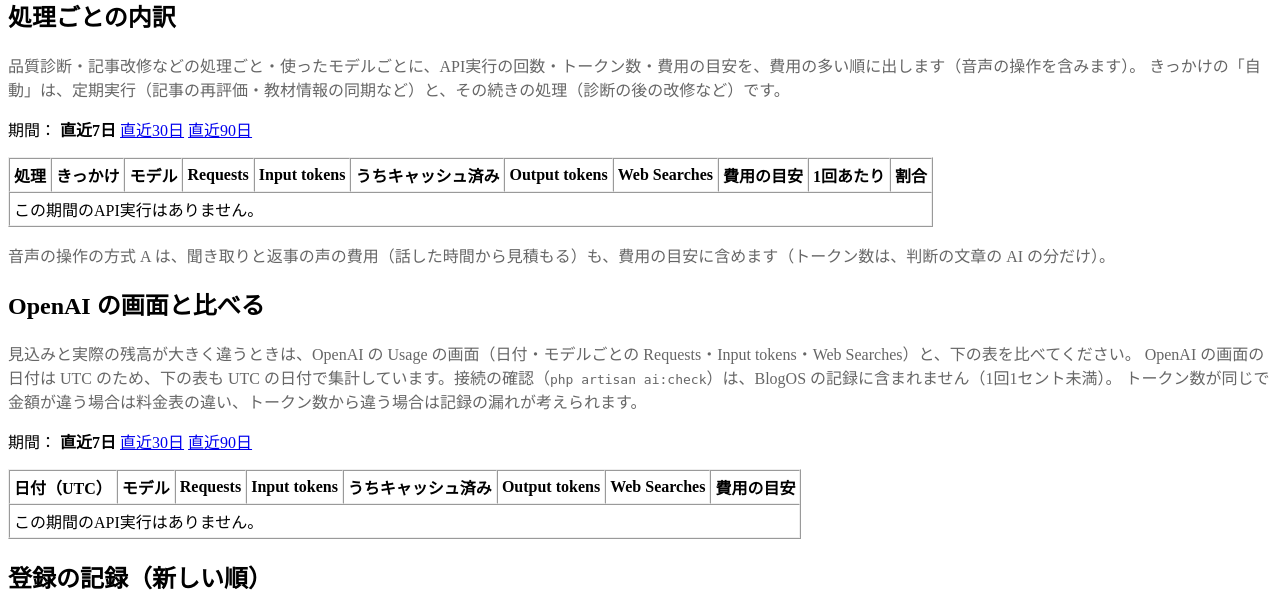
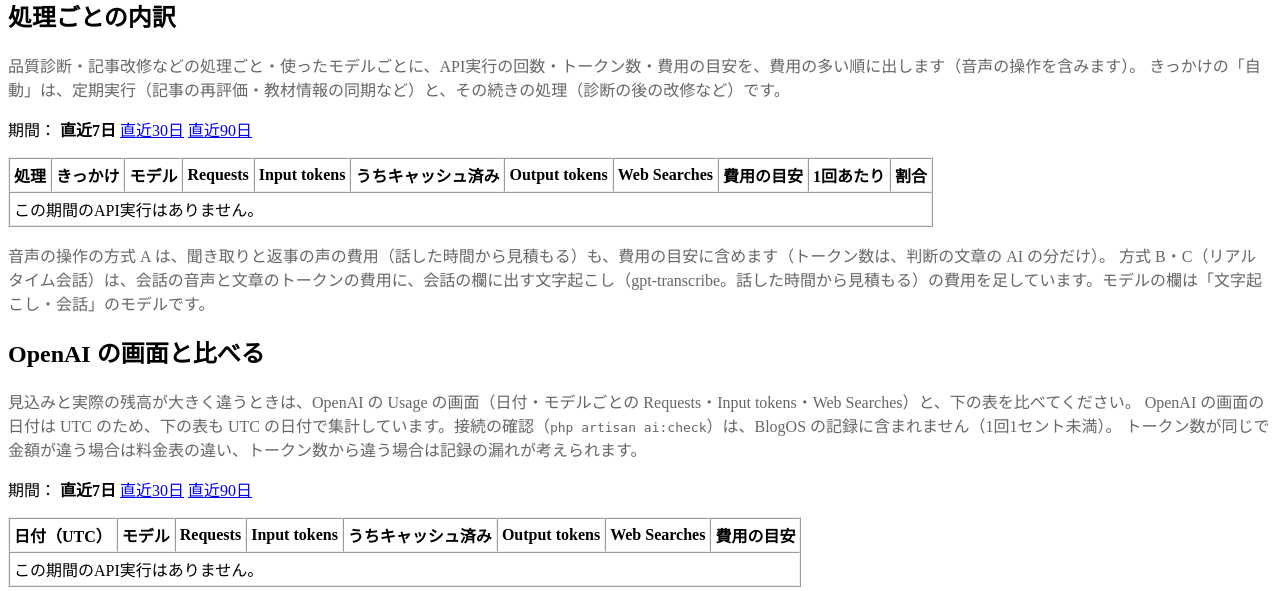
Before and after one commit to Shinji-Iwana/BlogOS, a Laravel app: page /ai/credits in a window 1280 px wide. Shown: the part 457-1048 px from the top of the page. Run offline with Laravel 12, Linux system fonts and the light colour scheme; the visitor is signed in with stand-in values (Sample User, id 1); data comes from the database, SQL or seed files in the repository; data that the repository does not hold is empty; parts of the project's set-up code (start-up, migrations or seed data) failed here and were passed over; some libraries are stand-ins or nearby versions.

Commit message:
feat: リアルタイムの会話の文字起こしをgpt-transcribeに切り替え

```diff
--- a/config/blogos.php
+++ b/config/blogos.php
@@ -358,7 +358,8 @@ return [
         // 聞き取りは1分あたり。返事の声は100万トークンあたり（文字の入力・音声の出力）で、1分あたりは音声の出力 × tts_audio_tokens_per_minute
         // （話す時間は文字数から見積もる）
         'prices' => [
-            'transcribe_per_minute'       => ['gpt-transcribe' => 0.0045, 'gpt-4o-mini-transcribe' => 0.003, 'gpt-4o-transcribe' => 0.006],
+            // 聞き取りのモデル（照合・料金表に出す）。gpt-4o-mini-transcribe・gpt-4o-transcribe は非推奨になり、1分あたりの料金が公式に載らなくなったため外した（D-96-02）
+            'transcribe_per_minute'       => ['gpt-transcribe' => 0.0045],
             'tts'                         => ['gpt-4o-mini-tts' => ['text_input' => 0.60, 'audio_output' => 12.00]],
             'tts_audio_tokens_per_minute' => 1250,
         ],
@@ -370,8 +371,9 @@ return [
                 'd' => env('BLOGOS_VOICE_REALTIME_MODEL_D', 'gpt-realtime-2.1-mini'),
                 'e' => env('BLOGOS_VOICE_REALTIME_MODEL_E', 'gpt-realtime-2.1'),
             ],
-            // 会話の欄に出す、利用者の発言の文字起こし（会話とは別に、1分あたりの料金がかかる）
-            'transcription_model' => env('BLOGOS_VOICE_REALTIME_TRANSCRIPTION_MODEL', 'gpt-4o-mini-transcribe'),
+            // 会話の欄に出す、利用者の発言の文字起こし（会話とは別に、1分あたりの料金がかかる）。
+            // 以前の gpt-4o-mini-transcribe は非推奨になったため、方式 A の聞き取りと同じ gpt-transcribe にした（D-96-02）
+            'transcription_model' => env('BLOGOS_VOICE_REALTIME_TRANSCRIPTION_MODEL', 'gpt-transcribe'),
             // 会話を開いておく上限（秒）と、話しかけがないと終える時間（秒）。費用の使いすぎを防ぐ
             'max_session_seconds' => 300,
             'idle_seconds'        => 60,
--- a/resources/views/ai/credits/index.blade.php
+++ b/resources/views/ai/credits/index.blade.php
@@ -96,7 +96,10 @@
             @endif
         </tbody>
     </table>
-    <p class="text-muted">音声の操作の方式 A は、聞き取りと返事の声の費用（話した時間から見積もる）も、費用の目安に含めます（トークン数は、判断の文章の AI の分だけ）。</p>
+    <p class="text-muted">
+        音声の操作の方式 A は、聞き取りと返事の声の費用（話した時間から見積もる）も、費用の目安に含めます（トークン数は、判断の文章の AI の分だけ）。
+        方式 B・C（リアルタイム会話）は、会話の音声と文章のトークンの費用に、会話の欄に出す文字起こし（{{ config('blogos.voice.realtime.transcription_model') }}。話した時間から見積もる）の費用を足しています。モデルの欄は「文字起こし・会話」のモデルです。
+    </p>
     </section>
 
     <section class="panel">
--- a/resources/views/ai/prices/index.blade.php
+++ b/resources/views/ai/prices/index.blade.php
@@ -59,7 +59,7 @@
 
     <section class="panel">
     {{-- 音声の操作のモデルの料金（D-58・D-68。料金表の値で、毎日の公式のページとの照合の対象。D-68-02） --}}
-    <h2>音声の操作のモデル @include('partials.tip', ['tip' => '方式 A の判断（' . config('blogos.voice.text_model') . "）は、上の表の文章のモデルの料金で計算します。\n音声の操作のモデルの料金も、ほかのモデルと同じく毎日公式のページと照合します（聞き取りとリアルタイム会話は料金のページ、返事の声はモデルのページ）。"])</h2>
+    <h2>音声の操作のモデル @include('partials.tip', ['tip' => '方式 A の判断（' . config('blogos.voice.text_model') . "）は、上の表の文章のモデルの料金で計算します。\n音声の操作のモデルの料金も、ほかのモデルと同じく毎日公式のページと照合します（リアルタイム会話は料金のページ、聞き取りと返事の声はモデルのページ）。"])</h2>
     @php
         $voice = config('blogos.voice');
         $voicePrices = app(\App\Services\Voice\VoicePrices::class);
--- a/resources/views/voice/settings-modal.blade.php
+++ b/resources/views/voice/settings-modal.blade.php
@@ -25,8 +25,8 @@
         'modes' => [
             'c' => 'ボタンを押して話し、もう一度押すか、少し黙ると送ります（1回 ' . config('blogos.voice.max_seconds') . "秒まで。発言のたびにボタンを押す）。\n"
                 . '聞き取りは ' . config('blogos.voice.transcribe_model') . '、判断は ' . config('blogos.voice.text_model') . '、返事の声は ' . config('blogos.voice.tts_model') . '（OpenAI）。',
-            'd' => "ボタンを押すと会話が始まり、そのまま続けて話せます。{$realtimeEnd}\nモデルは " . config('blogos.voice.realtime.models.d') . '（OpenAI）。',
-            'e' => "ボタンを押すと会話が始まり、そのまま続けて話せます。{$realtimeEnd}\nモデルは " . config('blogos.voice.realtime.models.e') . '（OpenAI）。B より返事の質が高く、費用は高めです。',
+            'd' => "ボタンを押すと会話が始まり、そのまま続けて話せます。{$realtimeEnd}\nモデルは " . config('blogos.voice.realtime.models.d') . '、会話の欄の文字起こしは ' . config('blogos.voice.realtime.transcription_model') . '（OpenAI）。',
+            'e' => "ボタンを押すと会話が始まり、そのまま続けて話せます。{$realtimeEnd}\nモデルは " . config('blogos.voice.realtime.models.e') . '、会話の欄の文字起こしは ' . config('blogos.voice.realtime.transcription_model') . '（OpenAI）。B より返事の質が高く、費用は高めです。',
         ],
         'voice' => "返事の声（OpenAI の声。返事は AI が作った音声です）。\n落ち着いた男性の声：cedar・onyx。女性の声：marin・nova・shimmer など。",
         'instructions' => '返事の声の話し方（例：落ち着いた執事のように、ゆっくり）。方式 B・C では、会話の指示にも加えます。',
```
Also changed, not shown: docs/BLOGOS_DECISIONS.md (+16 -0 lines), tests/Feature/Quality/AiPriceTest.php (+3 -0 lines), tests/Feature/VoiceTest.php (+3 -2 lines).
